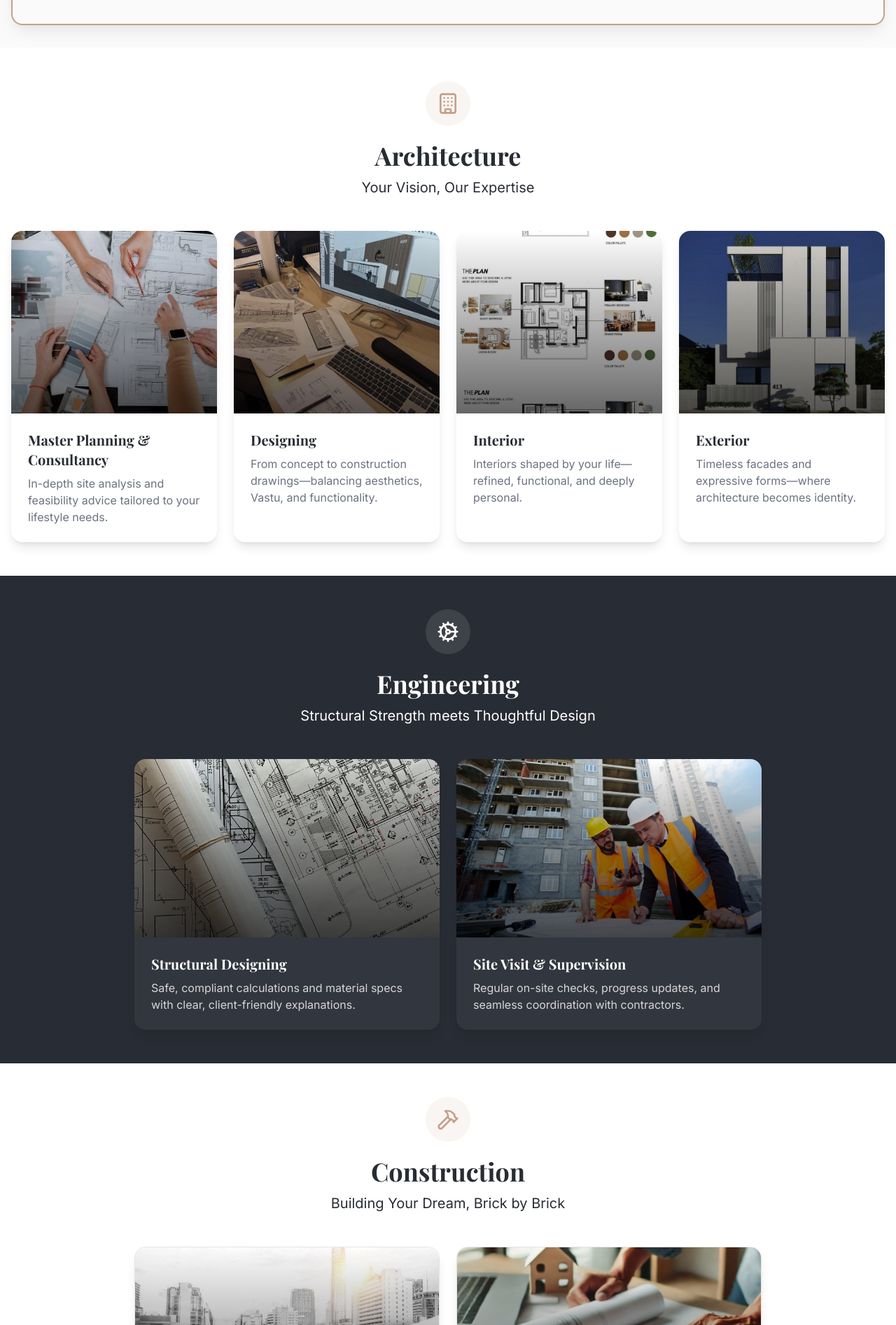
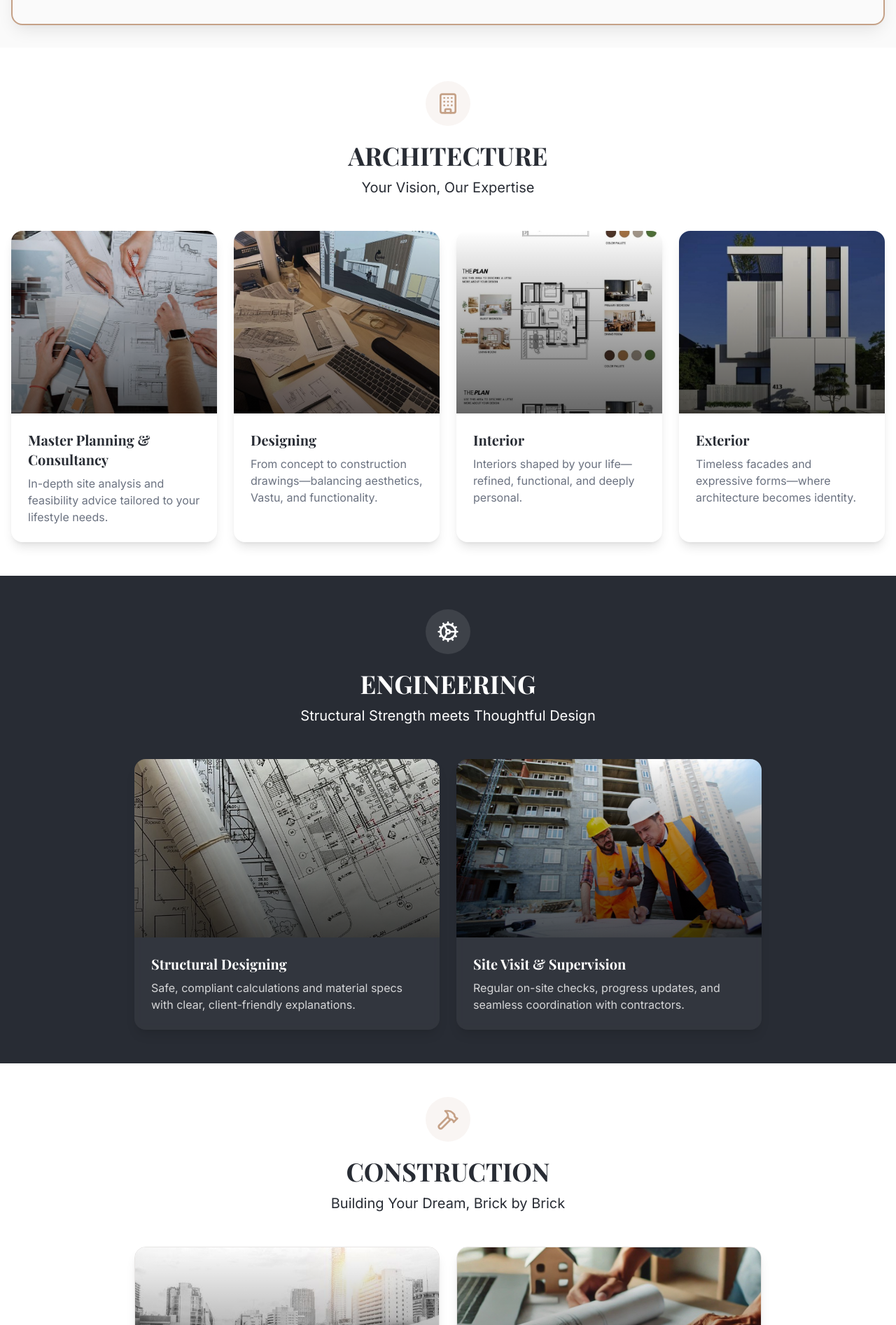
Before and after one commit to namit-x/NewLayout, a React (Vite) app: page /services in a window 1280 px wide. Shown: the part 728-2622 px from the top of the page at 70% size. Built offline with nearby package versions, Linux system fonts and the light colour scheme.

Commit message:
capitalized headings

```diff
--- a/src/pages/Services.tsx
+++ b/src/pages/Services.tsx
@@ -206,7 +206,7 @@ const Services = () => {
             <div className="inline-block p-3 sm:p-4 rounded-full mb-4 bg-accent/10 text-accent">
               <Building className="w-6 sm:w-8 h-8" />
             </div>
-            <h2 className="text-2xl sm:text-3xl md:text-4xl font-bold mb-2 sm:mb-3">Architecture</h2>
+            <h2 className="text-2xl sm:text-3xl md:text-4xl font-bold mb-2 sm:mb-3">ARCHITECTURE</h2>
             <p className="text-lg sm:text-xl text-primary">Your Vision, Our Expertise</p>
           </div>
 
@@ -250,7 +250,7 @@ const Services = () => {
             <div className="inline-block p-3 sm:p-4 rounded-full mb-4 bg-white/10">
               <Cog className="w-6 sm:w-8 h-8" />
             </div>
-            <h2 className="text-2xl sm:text-3xl md:text-4xl font-bold mb-2 sm:mb-3">Engineering</h2>
+            <h2 className="text-2xl sm:text-3xl md:text-4xl font-bold mb-2 sm:mb-3">ENGINEERING</h2>
             <p className="text-lg sm:text-xl">Structural Strength meets Thoughtful Design</p>
           </div>
 
@@ -294,7 +294,7 @@ const Services = () => {
             <div className="inline-block p-3 sm:p-4 rounded-full mb-4 bg-accent/10 text-accent">
               <Hammer className="w-6 sm:w-8 h-8" />
             </div>
-            <h2 className="text-2xl sm:text-3xl md:text-4xl font-bold mb-2 sm:mb-3">Construction</h2>
+            <h2 className="text-2xl sm:text-3xl md:text-4xl font-bold mb-2 sm:mb-3">CONSTRUCTION</h2>
             <p className="text-lg sm:text-xl text-primary">Building Your Dream, Brick by Brick</p>
           </div>
 
```
